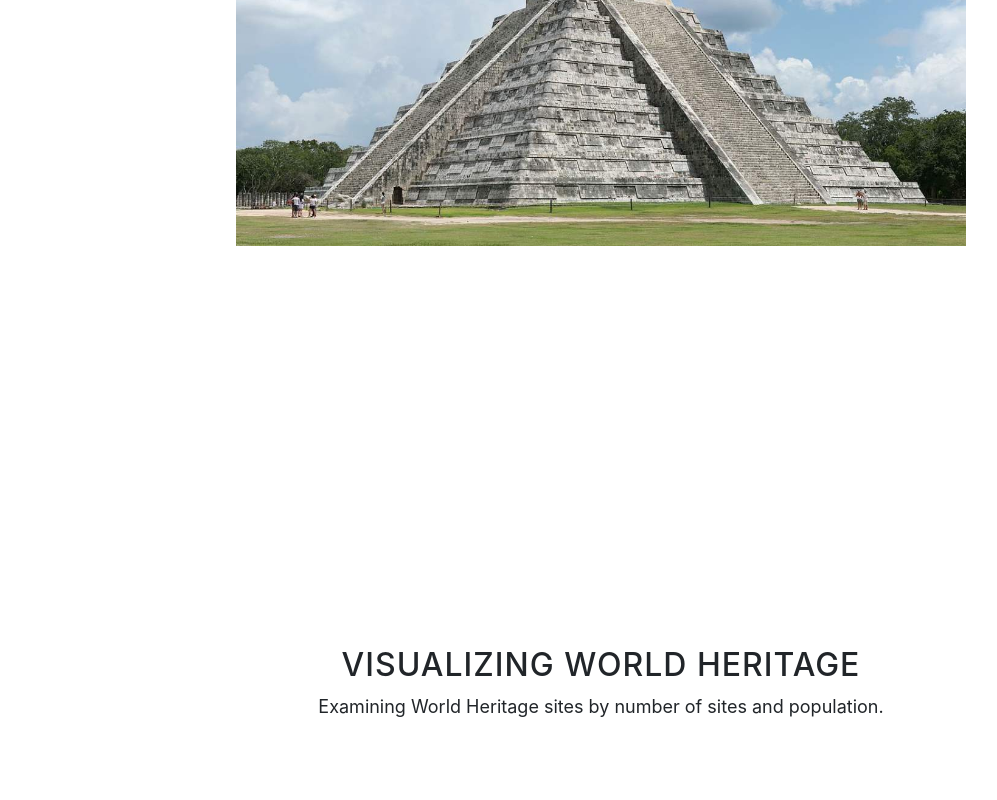
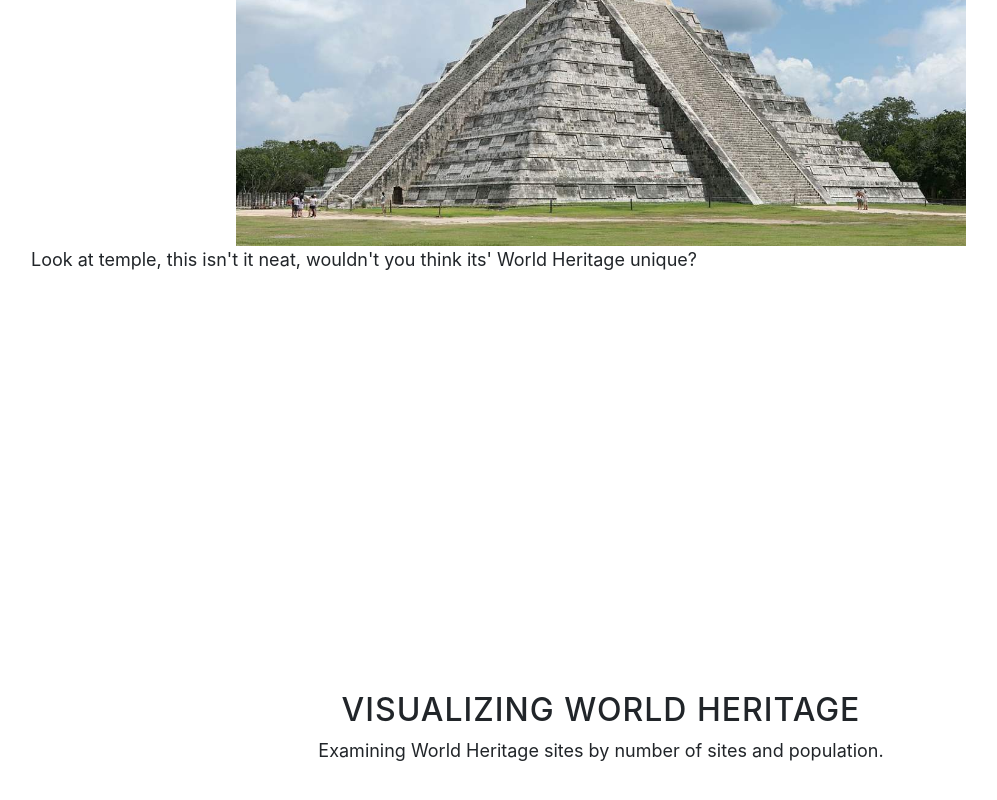
Before and after one commit to fandinod/worldheritage, a website with bundled scripts: page index.html in a window 1280 px wide. Shown: the part 1434-2234 px from the top of the page, without its empty margins (39-1036 px from the left). Built offline with nearby package versions, Linux system fonts and the light colour scheme; files whose address does not match are found by name.

Commit message:
Update index.html

```diff
--- a/index.html
+++ b/index.html
@@ -76,6 +76,7 @@
             <p></p>
             <img src="https://fandinod.github.io/worldheritage/img/El-Castillo-Chichen-Itza.jpg" class="img-fluid" alt="Responsive image">
                       </div>
+          <p>Look at temple, this isn't it neat, wouldn't you think its' World Heritage unique?</p>
         </div>
       </div>
     </section>
```
